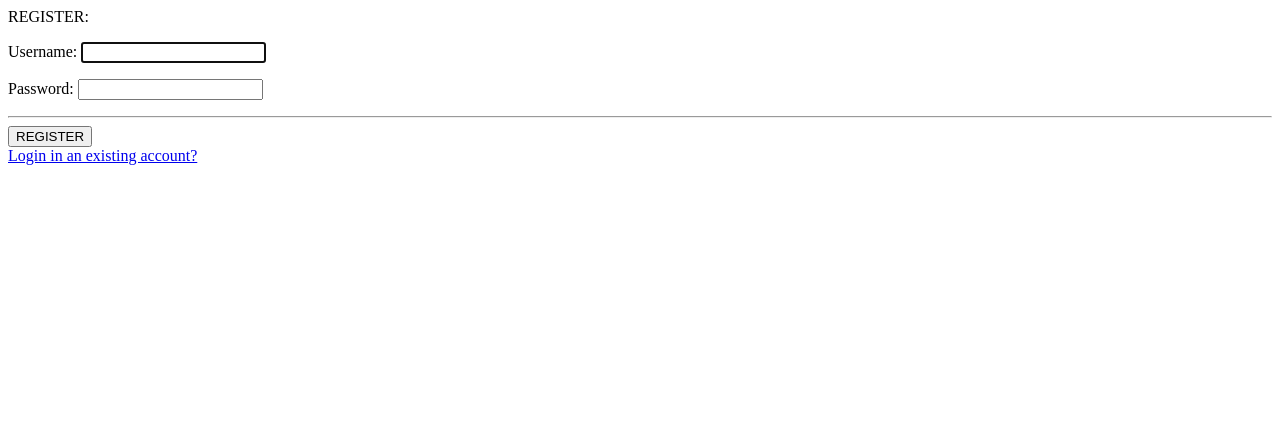
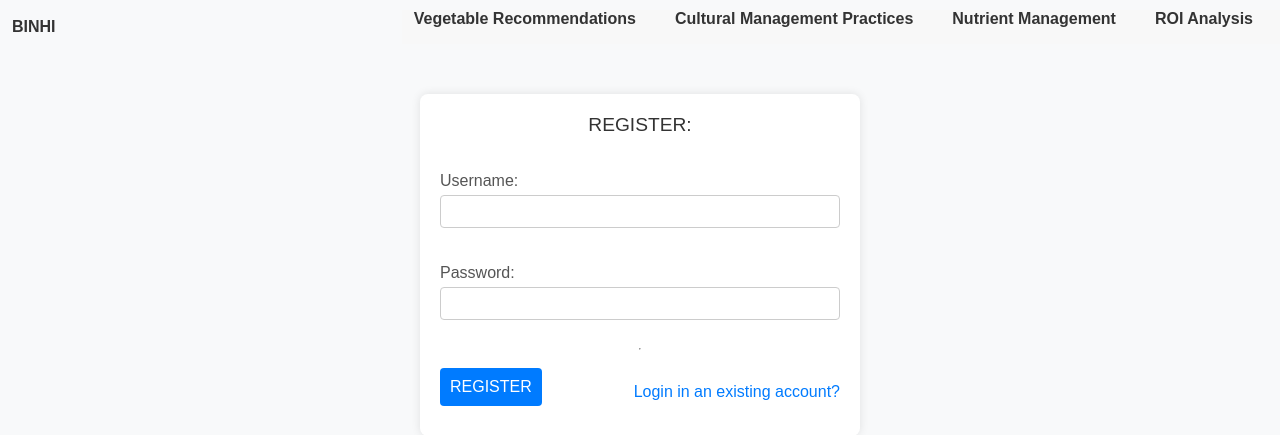
Before and after one commit to GeneDev123/binhi, a Django app: page /accounts/1/ in a window 1280 px wide. Shown: the top 435 px of the page. Run offline with Django 4.2, Linux system fonts and the light colour scheme.

Commit message:
Updated how the styling are applied and added links to for the nav bar

```diff
--- a/binhi/main/templates/main/base.html
+++ b/binhi/main/templates/main/base.html
@@ -4,6 +4,9 @@
 
   {% load static %}
   {% include "main/head.html" %}
+
+  {% block page_specific_styling %}
+  {% endblock %}
 
   <title>
     {% block page_title %}
@@ -16,6 +19,33 @@
 <body>
   <div id="binhi-main-container">
 
+    <div class="header-container">
+      <div class="header-label-container">
+
+        <div class="header-title-container">
+          BINHI
+        </div>
+
+        {% if user.is_authenticated %}
+          <div class="welcome-user-container">
+            {% if not user.username == '' %} Welcome, {{ user.username }}! {% else %} Welcome, User!{% endif %}
+          </div>
+          <div class="logout-container">
+            LOGOUT
+          </div>
+        {% endif %}
+
+      </div>
+      <nav class="navigation-links-containar">
+        <ul class="navigation-menu">
+          <li class="nav-item"><a href="{% url 'vegetable_recommendations' %}" class="nav-link">Vegetable Recommendations</a></li>
+          <li class="nav-item"><a href="{% url 'cultural_management_practices' %}" class="nav-link">Cultural Management Practices</a></li>
+          <li class="nav-item"><a href="{% url 'nutrient_management' %}" class="nav-link">Nutrient Management</a></li>
+          <li class="nav-item"><a href="{% url 'roi_analysis' %}" class="nav-link">ROI Analysis</a></li>
+        </ul>
+      </nav>
+    </div>
+
     {% block body %}
       This is base template
     {% endblock %}
--- a/binhi/main/templates/main/head.html
+++ b/binhi/main/templates/main/head.html
@@ -9,8 +9,8 @@
 <!-- JQuery -->
 <script src="https://ajax.googleapis.com/ajax/libs/jquery/3.7.1/jquery.min.js"></script>
 
-<!-- CSS -->
-<link rel="stylesheet" href="{% static 'main/css/index.css' %}">
-
 <!-- Main Script -->
 <script type="module" src="{% static 'main/js/Main.js' %}"></script>
+
+<!-- CSS -->
+<link rel="stylesheet" href="{% static 'main/css/base.css' %}">
--- a/binhi/main/templates/main/login-register.html
+++ b/binhi/main/templates/main/login-register.html
@@ -1,6 +1,10 @@
 {% extends 'main/base.html' %}
 
 {% load static %}
+
+{% block page_specific_styling %}
+  <link rel="stylesheet" href="{% static 'main/css/login_or_register.css' %}">
+{% endblock %}
 
 {% block body %}
 
```
